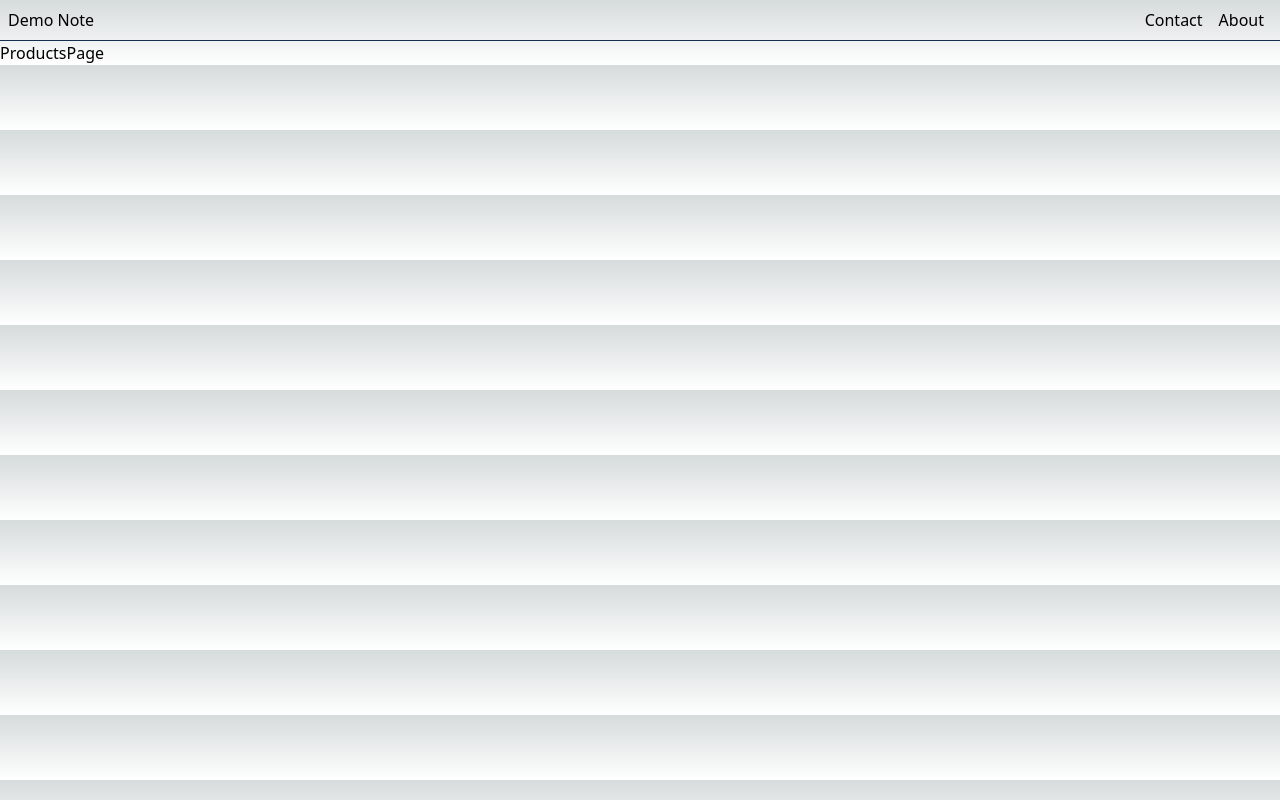
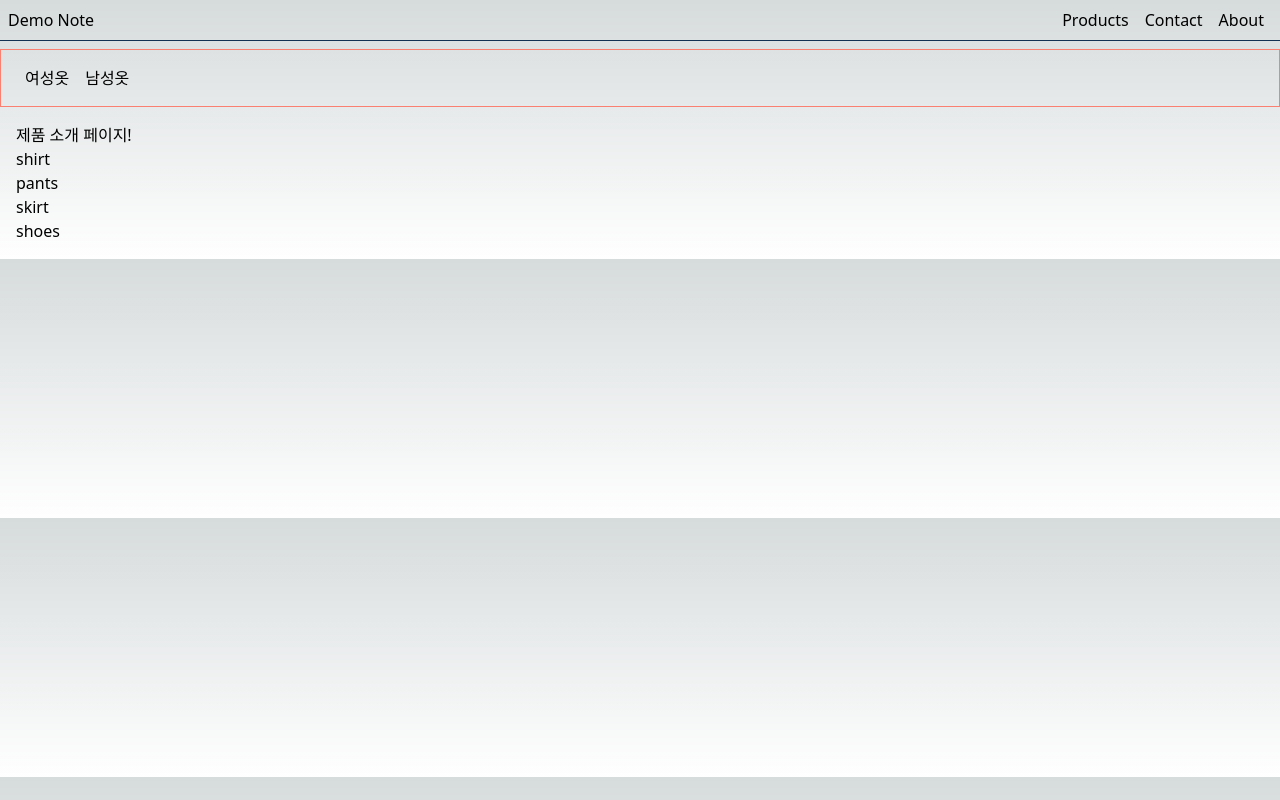
Before and after one commit to hongwr/NextJs_practice_base, a Next.js app: page /products in a window 1280 px wide. Built offline with nearby package versions, Linux system fonts and the light colour scheme.

Commit message:
study Link

```diff
--- a/src/app/layout.tsx
+++ b/src/app/layout.tsx
@@ -2,6 +2,7 @@
 import './globals.css'
 import type { Metadata } from 'next'
 import { Inter } from 'next/font/google'
+import Link from 'next/link'
 
 const inter = Inter({ subsets: ['latin'] })
 
@@ -21,8 +22,9 @@
         <header className={styles.header}>
           <h1>Demo Note</h1>
           <nav className={styles.nav}>
-            <a href="">Contact</a>
-            <a href="">About</a>
+            <Link href="/products">Products</Link>
+            <Link href="/contact">Contact</Link>
+            <Link href="/about">About</Link>
           </nav>
         </header>
         {children}
--- a/src/app/products/[slug]/page.tsx
+++ b/src/app/products/[slug]/page.tsx
@@ -7,7 +7,7 @@
 
 export default function PantsPage(props: Props) {
   return (
-    <div>{props.params.slug} 바지 사용 설명서</div>
+    <div>{props.params.slug} 사용 설명서</div>
   )
 }
 
--- /dev/null
+++ b/src/app/products/layout.module.css
@@ -0,0 +1,13 @@
+.nav {
+    padding: 16px;
+    margin-top: 8px;
+    border: 1px solid salmon
+}
+
+.nav a {
+    padding: 0px 8px;
+}
+
+.product {
+    padding: 16px;
+}
--- /dev/null
+++ b/src/app/products/layout.tsx
@@ -0,0 +1,20 @@
+
+import Link from 'next/link'
+import styles from './layout.module.css'
+
+
+export default function productsLayout({ children }: {
+    children: React.ReactNode
+  }) {
+  return (
+    <>
+        <nav className={styles.nav}>
+            <Link href="/products/woman">여성옷</Link>
+            <Link href="/products/man">남성옷</Link>
+        </nav>
+        <section className={styles.product}>{children}</section>
+    </>
+
+
+  )
+}
--- a/src/app/products/page.tsx
+++ b/src/app/products/page.tsx
@@ -1,7 +1,18 @@
+import Link from 'next/link'
 import React from 'react'
 
+const products = ['shirt', 'pants', 'skirt', 'shoes']
 export default function ProductsPage() {
   return (
-    <div>ProductsPage</div>
+    <>
+        <h1>제품 소개 페이지!</h1>
+        <ul>
+            {products.map((product, index) => (
+                    <li key={index}>
+                        <Link href={`/products/${product}`}>{product}</Link>
+                    </li>
+            ))}
+        </ul>
+    </>
   )
 }
```
Also changed, not shown: src/app/layout.module.css (line endings or trailing spaces).
